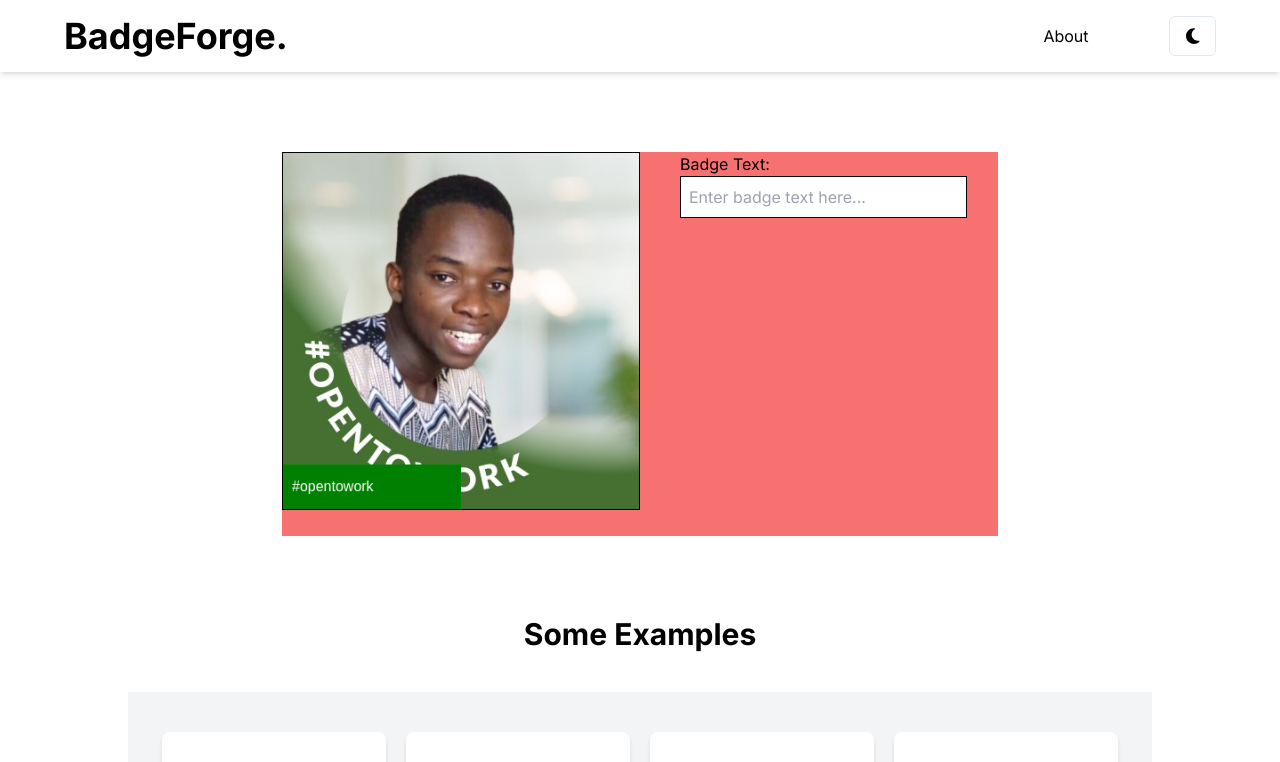
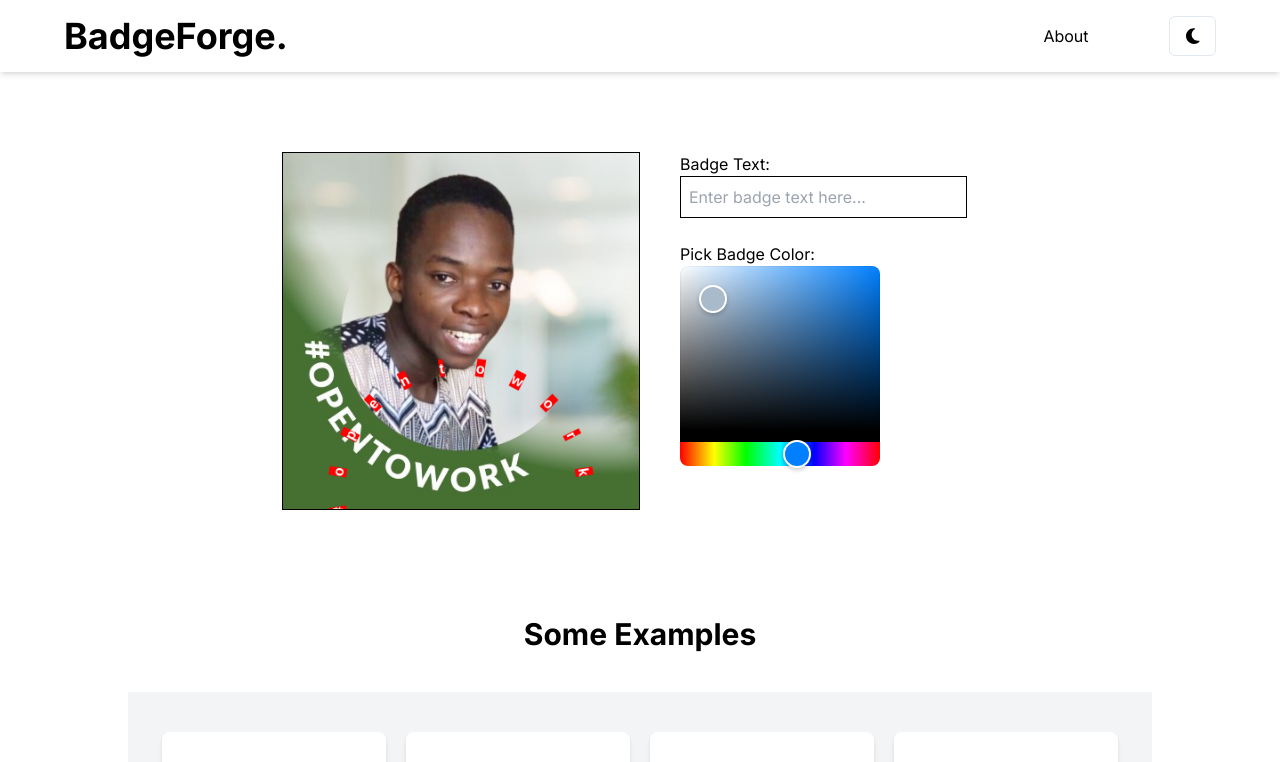
Before and after one commit to Biyinzika-Joshua-J/custom-linkedin-badge-maker, a Next.js app: page / in a window 1280 px wide. Shown: the top 762 px of the page. Built offline with nearby package versions, Linux system fonts and the light colour scheme.

Commit message:
added color picker on editor

```diff
--- a/components/colorPicker/ColorPicker.tsx
+++ b/components/colorPicker/ColorPicker.tsx
@@ -1,9 +1,10 @@
+"use client"
 import { useState } from "react";
 import { HexColorPicker } from "react-colorful";
 
 const ColorPicker = () => {
   const [color, setColor] = useState("#aabbcc");
-  return <HexColorPicker color={color} onChange={setColor} />;
+  return <HexColorPicker className="w-full" color={color} onChange={setColor} />;
 };
 
 export default ColorPicker;
--- a/components/editor/Editor.tsx
+++ b/components/editor/Editor.tsx
@@ -1,5 +1,6 @@
 "use client";
 import React, { useEffect } from "react";
+import ColorPicker from "../colorPicker/ColorPicker";
 
 const Editor = () => {
   useEffect(() => {
@@ -20,21 +21,35 @@ const Editor = () => {
       // Draw the image onto the canvas
       ctx.drawImage(image, 0, 0, canvas.width, canvas.height);
 
-      // Draw a green box with white text at the bottom left
-      const boxWidth = 200;
-      const boxHeight = 50;
+        // Simulate curved text
       const text = "#opentowork";
+      const centerX = canvas.width / 2;
+      const centerY = canvas.height - 20;
+      const radius = 150;
+      const angleBetweenCharacters = Math.PI / 10; // Adjust as needed
 
-      ctx.fillStyle = "green";
-      ctx.fillRect(0, canvas.height - boxHeight, boxWidth, boxHeight);
+      ctx.font = "bold 16px Arial";
+      ctx.fillStyle = "white";
+      ctx.textAlign = "center";
 
-      ctx.fillStyle = "white";
-      ctx.font = "16px Arial";
-      ctx.fillText(text, 10, canvas.height - boxHeight + 30);
+      for (let i = 0; i < text.length; i++) {
+        const char = text[i];
+        const charAngle = -text.length / 2 * angleBetweenCharacters + i * angleBetweenCharacters;
+
+        const textWidth = ctx.measureText(char).width;
+        ctx.save();
+        ctx.translate(centerX, centerY);
+        ctx.rotate(charAngle);
+        ctx.fillStyle = "red"; // Set background color
+        ctx.fillRect(-textWidth / 2, -radius, textWidth, 20); // Adjust height as needed
+        ctx.fillStyle = "white"; // Set text color
+        ctx.fillText(char, 0, -radius + 16); // Adjust vertical position as needed
+        ctx.restore();
+      }
     };
   }, []);
   return (
-    <div className="mx-auto w-[70%] bg-red-400 h-96">
+    <div className="mx-auto w-[70%]  h-96">
       <div className="grid grid-cols-2">
         <div className="">
           <canvas
@@ -62,6 +77,14 @@ const Editor = () => {
             />
             </div>
           </div>
+          <div className="ml-10 mt-6">
+            <div className="">
+              <label htmlFor="badge">Pick Badge Color:</label>
+            </div>
+            <div className="w-full">
+            <ColorPicker />
+            </div>
+          </div>
         </div>
       </div>
     </div>
```
